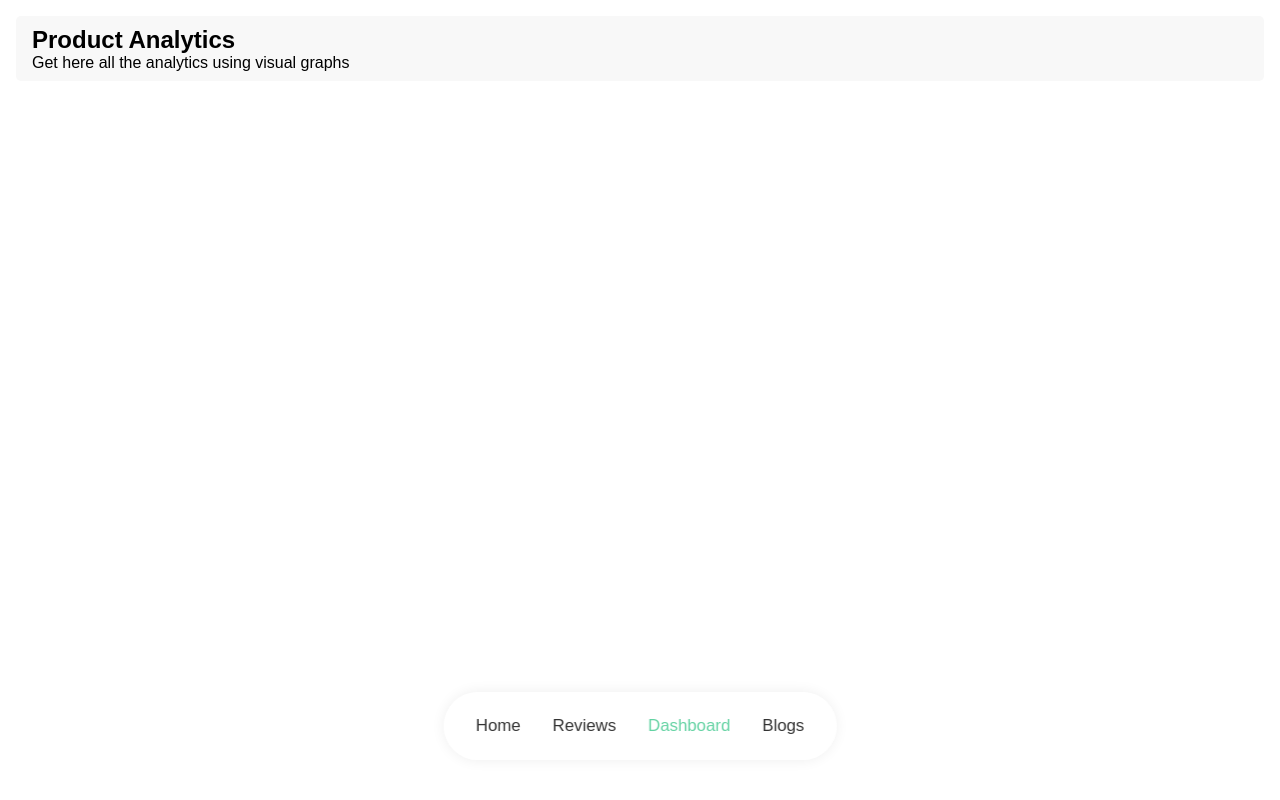
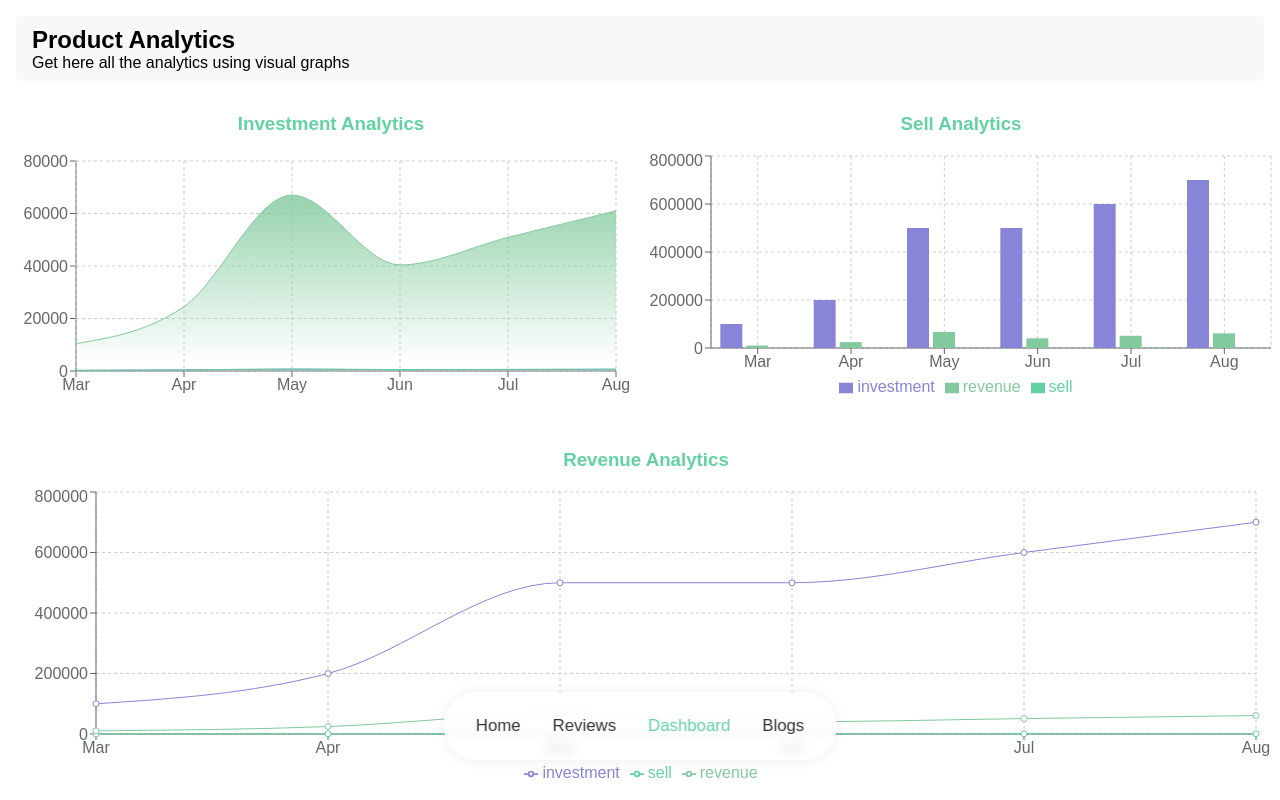
Before and after one commit to Ashik-Mahmud/backpack-reviews-react, a React (Create React App) app: page /dashboard in a window 1280 px wide. Built offline with nearby package versions, Linux system fonts and the light colour scheme.

Commit message:
added graph presentation of this app inside of dashboard page

```diff
--- /dev/null
+++ b/src/Hooks/useData.js
@@ -0,0 +1,15 @@
+import axios from "axios";
+import { useEffect, useState } from "react";
+
+const useData = () =>{
+    const [data, setData] = useState([])
+    useEffect(()=>{
+        axios.get('data.json').then((response)=>{
+            setData(response.data)
+        })
+    }, [])
+
+    return [data, setData];
+}
+
+export default useData;
--- a/src/components/Hero/Hero.jsx
+++ b/src/components/Hero/Hero.jsx
@@ -10,7 +10,7 @@ const Hero = () => {
           <div className="hero-text">
             <h3>Get you backPack now</h3>
             <h1>
-              Best Backpack <span className="colorize">Top Reviewed</span>
+              Best Backpack <span className="colorize">Top Reviews</span>
             </h1>
             <p>
               This is a top reviewed backpack of my shops If you want to check
--- a/src/components/Pages/Dashboard/Dashboard.css
+++ b/src/components/Pages/Dashboard/Dashboard.css
@@ -1 +1,14 @@
 /* dashboard  */
+#dashboard .chart-row {
+  display: grid;
+  grid-template-columns: 1fr 1fr;
+  grid-row-gap: 2rem;
+}
+.chart-col.span {
+  grid-column: span 4;
+}
+.graph-title {
+  text-align: center;
+  margin: 1rem 0rem;
+  color: var(--primary-color);
+}
--- a/src/components/Pages/Dashboard/Dashboard.jsx
+++ b/src/components/Pages/Dashboard/Dashboard.jsx
@@ -1,6 +1,22 @@
 import React from "react";
+import {
+  Area,
+  AreaChart,
+  Bar,
+  BarChart,
+  CartesianGrid,
+  Legend,
+  Line,
+  LineChart,
+  Tooltip,
+  XAxis,
+  YAxis,
+} from "recharts";
+import useData from "../../../Hooks/useData";
 import "./Dashboard.css";
 const Dashboard = () => {
+  const [data] = useData();
+
   return (
     <section id="dashboard">
       <div className="container">
@@ -8,6 +24,96 @@ const Dashboard = () => {
           <h2>Product Analytics</h2>
           <p>Get here all the analytics using visual graphs</p>
         </div>
+
+        <div className="chart-row">
+          <div className="chart-col">
+            <h3 className="graph-title">Investment Analytics</h3>
+            <AreaChart
+              width={630}
+              height={250}
+              data={data}
+              margin={{ top: 10, right: 30, left: 0, bottom: 0 }}
+            >
+              <defs>
+                <linearGradient id="colorUv" x1="0" y1="0" x2="0" y2="1">
+                  <stop offset="5%" stopColor="#8884d8" stopOpacity={0.8} />
+                  <stop offset="95%" stopColor="#8884d8" stopOpacity={0} />
+                </linearGradient>
+                <linearGradient id="colorPv" x1="0" y1="0" x2="0" y2="1">
+                  <stop offset="5%" stopColor="#82ca9d" stopOpacity={0.8} />
+                  <stop offset="95%" stopColor="#82ca9d" stopOpacity={0} />
+                </linearGradient>
+              </defs>
+              <XAxis dataKey="month" />
+              <YAxis />
+              <CartesianGrid strokeDasharray="3 3" />
+              <Tooltip />
+              <Area
+                type="monotone"
+                dataKey="sell"
+                stroke="#8884d8"
+                fillOpacity={1}
+                fill="url(#colorUv)"
+              />
+              <Area
+                type="monotone"
+                dataKey="revenue"
+                stroke="#82ca9d"
+                fillOpacity={1}
+                fill="url(#colorPv)"
+              />
+              <Area
+                type="monotone"
+                dataKey="sell"
+                stroke="#62d2a2"
+                fillOpacity={1}
+                fill="url(#colorPv)"
+              />
+            </AreaChart>
+          </div>
+          <div className="chart-col">
+            <h3 className="graph-title">Sell Analytics</h3>
+
+            <BarChart width={630} height={250} data={data}>
+              <CartesianGrid strokeDasharray="3 3" />
+              <XAxis dataKey="month" />
+              <YAxis />
+              <Tooltip />
+              <Legend />
+              <Bar dataKey="investment" fill="#8884d8" />
+              <Bar dataKey="revenue" fill="#82ca9d" />
+              <Bar dataKey="sell" fill="#62d2a2" />
+            </BarChart>
+          </div>
+          <div className="chart-col span">
+            <h3 className="graph-title">Revenue Analytics</h3>
+            <LineChart
+              width={1270}
+              height={300}
+              data={data}
+              margin={{
+                top: 5,
+                right: 30,
+                left: 20,
+                bottom: 5,
+              }}
+            >
+              <CartesianGrid strokeDasharray="3 3" />
+              <XAxis dataKey="month" />
+              <YAxis />
+              <Tooltip />
+              <Legend />
+              <Line
+                type="monotone"
+                dataKey="investment"
+                stroke="#8884d8"
+                activeDot={{ r: 8 }}
+              />
+              <Line type="monotone" dataKey="sell" stroke="#62d2a2" />
+              <Line type="monotone" dataKey="revenue" stroke="#82ca9d" />
+            </LineChart>
+          </div>
+        </div>
       </div>
     </section>
   );
--- a/src/components/Pages/NotFound/NotFound.jsx
+++ b/src/components/Pages/NotFound/NotFound.jsx
@@ -9,10 +9,7 @@ const NotFound = () => {
       style={{ textAlign: "center", cursor: "pointer" }}
     >
       <div className="container">
-        <img
-          src="https://media.istockphoto.com/vectors/error-page-or-file-not-found-icon-vector-id924949200?k=20&m=924949200&s=612x612&w=0&h=n3NzIx5MWfdouq0iyYiegzPrOfR6J4B-luYlIsAM-2E="
-          alt=""
-        />
+        <img src="https://i.stack.imgur.com/vcTyd.png" alt="not-found" />
       </div>
     </section>
   );
```
